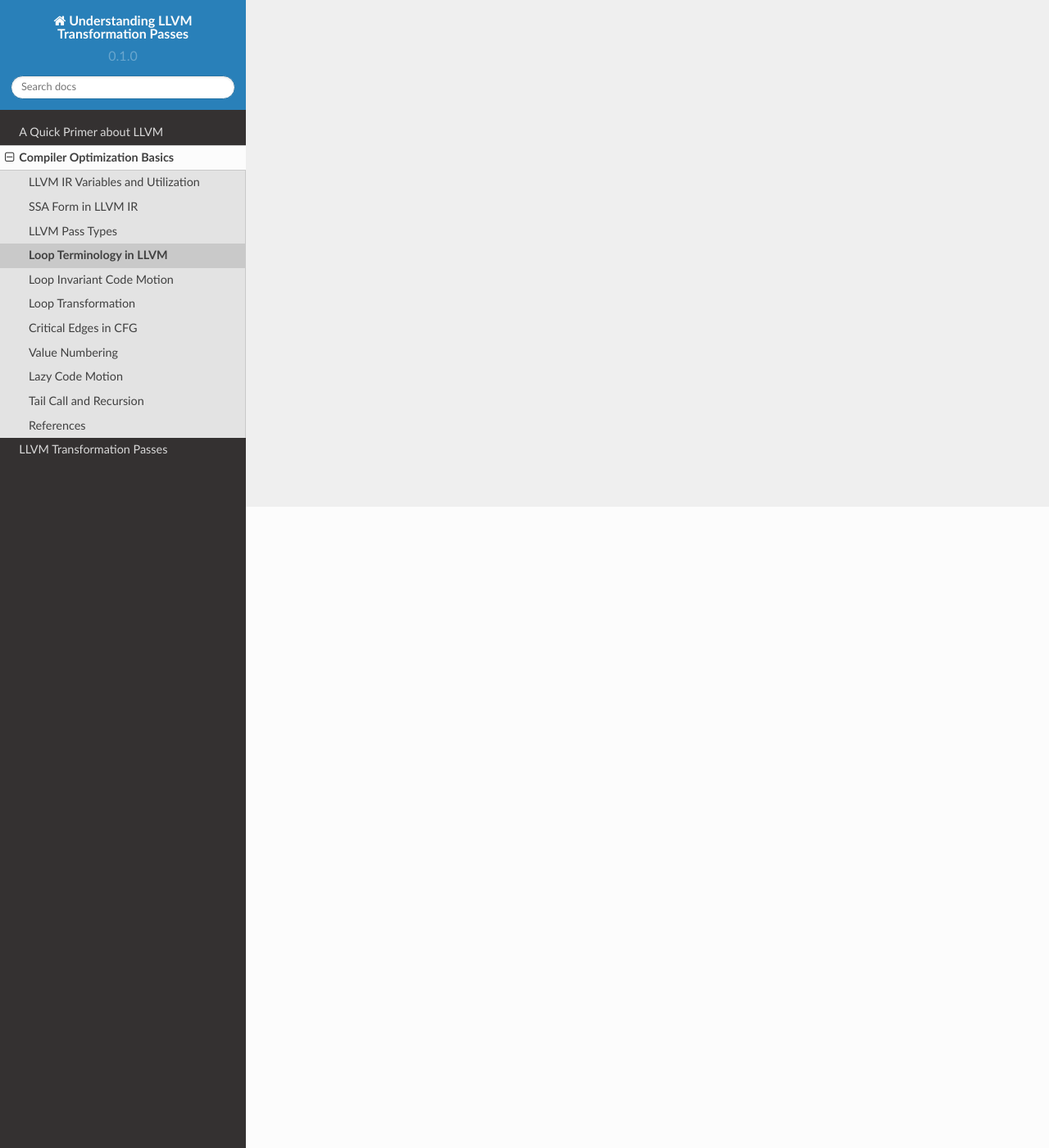
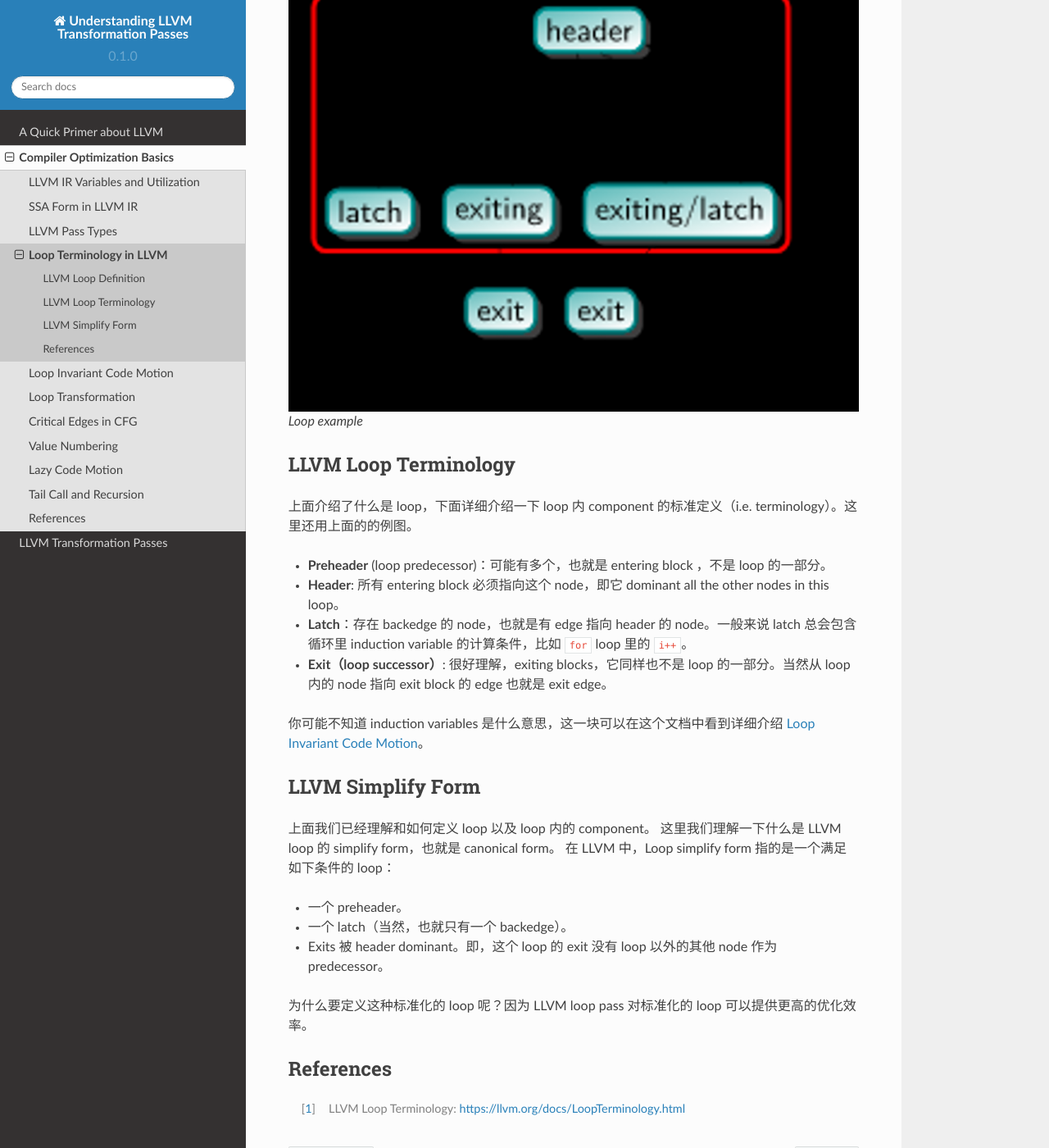
Before and after one commit to hyfshishen/understanding-llvm-transformation-passes, a Sphinx documentation site: the page built from docs/source/compiler-basics/loop-terminologies-in-llvm.rst, in a window 1280 px wide and 1400 px high, scrolled down 782 px. Shown: the whole window at 82% size. Built offline with Sphinx 7.4.7 and the Read the Docs theme 2.0.0, drawn with Linux system fonts in a browser that asks for light colours; some of the changed text lies outside the part shown.

Commit message:
updating

```diff
--- a/docs/source/compiler-basics/loop-terminologies-in-llvm.rst
+++ b/docs/source/compiler-basics/loop-terminologies-in-llvm.rst
@@ -1,2 +1,48 @@
 Loop Terminology in LLVM
 =====
+
+Loop 是程序中常见 component，LLVM 也在 IR 上对它有进行了详细的定义 [#ref1]_，我们这里也来了解一下。
+
+LLVM Loop Definition
+--------
+在 LLVM IR 中，loop 是 program control-flow graph 中的一个subgraph，其中每个 node 都是一个 basic block。
+该 subgraph 应该满足如下的格式：
+
+- 这个 subgraph 是 strongly connected 的，即每个 node 都是 reachable 的。
+- 所有进入这个 subgraph 的 edge 都会到达同一个 node，这个 node 也就是 header。换句话说，这个 header dominant 了这个 subgraph 中所有的 nodes。
+- 这个 subgraph 在满足上述条件的时候必须是 maximum subset。当然不是 maximum subset 也可以是 loop，比如多个 loop 嵌套中的 inner loop，不过这里说的是比较general的定义。
+
+比如，下图红圈内部就是一个 loop。它同时满足了条件：有一个 dominant 的 header，strongly-connected，并且 maximum subset。
+
+.. figure:: figures/loop-term.png
+   :alt: Loop example
+
+   Loop example
+
+
+LLVM Loop Terminology
+--------
+上面介绍了什么是 loop，下面详细介绍一下 loop 内 component 的标准定义（i.e. terminology）。这里还用上面的的例图。
+
+- **Preheader** (loop predecessor)：可能有多个，也就是 entering block ，不是 loop 的一部分。
+- **Header**: 所有 entering block 必须指向这个 node，即它 dominant all the other nodes in this loop。
+- **Latch**：存在 backedge 的 node，也就是有 edge 指向 header 的 node。一般来说 latch 总会包含循环里 induction variable 的计算条件，比如 ``for`` loop 里的 ``i++``。
+- **Exit（loop successor）**: 很好理解，exiting blocks，它同样也不是 loop 的一部分。当然从 loop 内的 node 指向 exit block 的 edge 也就是 exit edge。
+
+你可能不知道 induction variables 是什么意思，这一块可以在这个文档中看到详细介绍 :doc:`loop-invariant-code-motion`。
+
+LLVM Simplify Form
+--------
+上面我们已经理解和如何定义 loop 以及 loop 内的 component。
+这里我们理解一下什么是 LLVM loop 的 simplify form，也就是 canonical form。
+在 LLVM 中，Loop simplify form 指的是一个满足如下条件的 loop：
+
+- 一个 preheader。
+- 一个 latch（当然，也就只有一个 backedge）。
+- Exits 被 header dominant。即，这个 loop 的 exit 没有 loop 以外的其他 node 作为 predecessor。
+
+为什么要定义这种标准化的 loop 呢？因为 LLVM loop pass 对标准化的 loop 可以提供更高的优化效率。
+
+References
+--------
+.. [#ref1] LLVM Loop Terminology: https://llvm.org/docs/LoopTerminology.html
```
Also changed, not shown: docs/source/compiler-basics/figures/loop-term.png (added).
